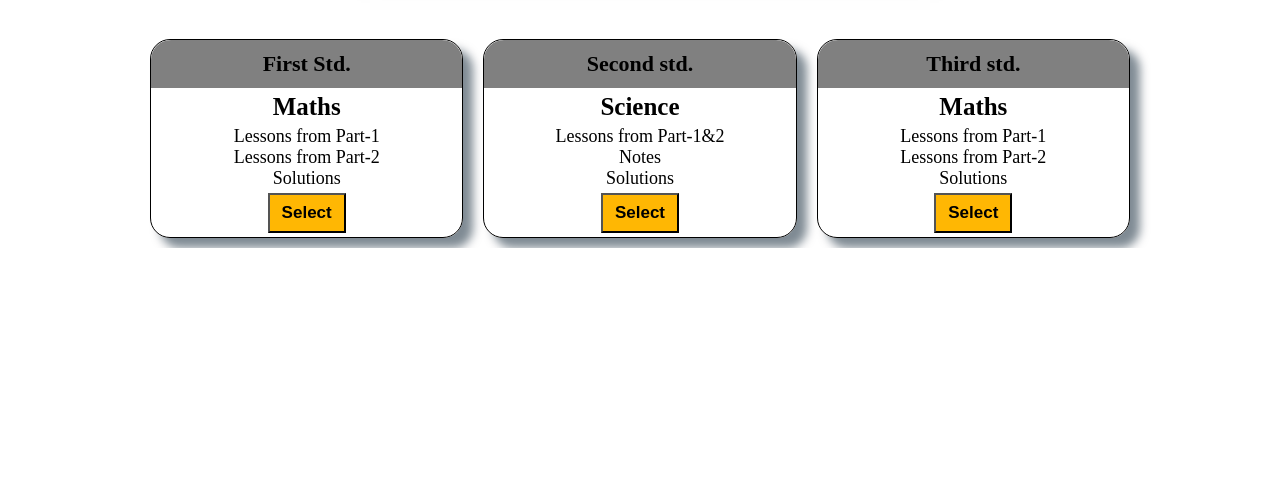
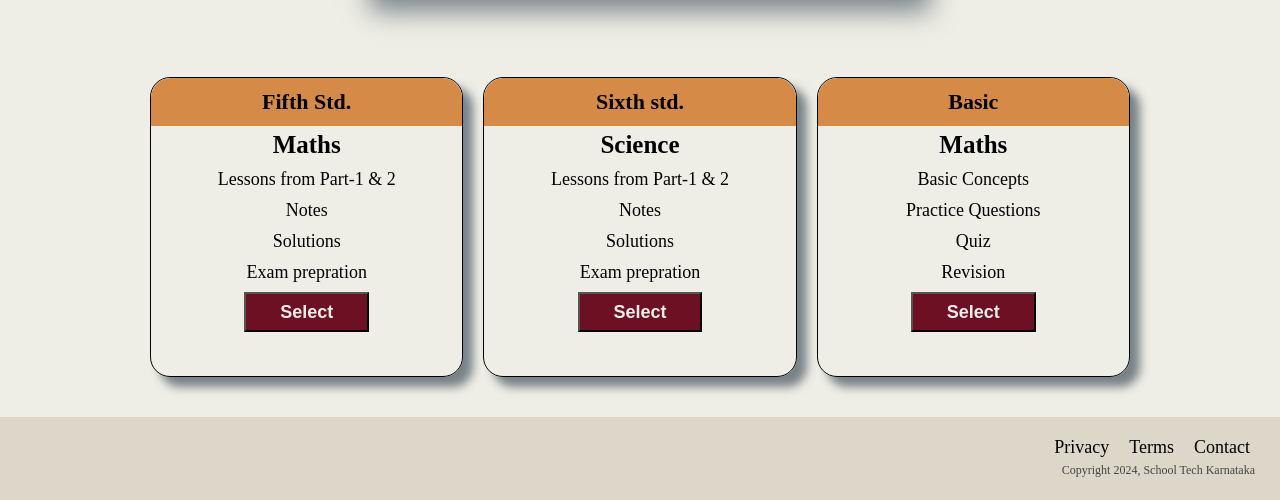
Before and after one commit to Aisha-hash/Landing_page, a plain HTML site: page index.html in a window 1280 px wide. Shown: the part 1018-1518 px from the top of the page. Before the commit the page ends 1266 px from the top, so only its background shows below. Drawn offline with Linux system fonts and the light colour scheme.

Commit message:
added footer

```diff
--- a/assets/css/styles.css
+++ b/assets/css/styles.css
@@ -10,8 +10,12 @@
 
 html {
     font-size: 62.5%;
-    background-color: rgb(255, 255, 255);
+    background-color: #efeee6;
+    scroll-behavior: smooth;
+    color: #000000;
 }
+
+
 
 li {
     list-style: none;
@@ -21,10 +25,18 @@ li {
 a {
     font-size: 1.8rem;
     text-decoration: none;
+    color: #EFEEE6;
 }
+
+a:hover {
+    cursor: pointer;
+}
+
+
 
 #page-wrapper {
     position: relative;
+
 }
 
 .grid {
@@ -37,7 +49,6 @@ a {
     width: 30vw;
     font-size: 1.5em;
     color: var(--header-color);
-    text-align: left;
 }
 
 header {
@@ -48,6 +59,7 @@ header {
     align-items: center;
     width: 100%;
     min-height: 75px;
+    background-color: #ddd7c9;
 }
 
 .container {
@@ -65,12 +77,16 @@ header {
 }
 
 .btn {
-    background-color: #ffb703;
+    background-color: #6d1024;
     margin: 4px;
     font-size: 1.7em;
     font-weight: 700;
-    width: 25%;
+    width: 40%;
     height: 40px;
+}
+
+.btn:hover {
+    cursor: pointer;
 }
 
 #header-img {
@@ -80,7 +96,7 @@ header {
 
 .navlink a {
     text-decoration: none;
-    color: var(--header-color);
+    color: #000000;
 }
 
 #navbar-list {
@@ -101,8 +117,9 @@ header {
     align-items: center;
     justify-content: center;
     text-align: center;
-    margin-top: 7%;
+    margin-top: 10%;
     height: 200px;
+
 }
 
 h2 {
@@ -124,7 +141,7 @@ h2 {
     height: 40px;
     border: 1px solid #023047;
     margin: 15px;
-    color: #023047;
+    color: #EFEEE6;
 }
 
 h3 {
@@ -143,7 +160,7 @@ h3 {
     display: flex;
     align-items: center;
     justify-content: center;
-    color: #219ebc;
+    color: #1e91d6;
     width: 20vw;
     font-size: 5.8em;
 }
@@ -153,7 +170,6 @@ h3 {
     flex-direction: column;
     justify-content: center;
     align-items: flex-start;
-    /* height: 125px; */
     width: 80vw;
     font-size: 1.4rem;
 }
@@ -181,9 +197,10 @@ h3 {
     font-size: 2.2em;
     font-weight: 600;
     padding: 0.5em;
-    background-color: gray;
+    background-color: #d58a48;
     width: 100%;
     border-radius: 20px 20px 0 0;
+
 }
 
 #classes {
@@ -199,4 +216,39 @@ h3 {
     border: 1px solid #000;
     border-radius: 20px;
     box-shadow: 10px 10px 10px rgba(0, 23, 41, 0.5);
+    padding-bottom: 10px;
+    height: 300px;
 }
+
+.levels>ul>li {
+    padding: 5px 0;
+}
+
+footer {
+    margin-top: 30px;
+    background-color: #ddd7c9;
+    padding: 20px;
+}
+
+.footer {
+    display: flex;
+    justify-content: flex-end;
+}
+
+.footer>li {
+    padding: 0 10px;
+
+}
+
+.footer>li>a {
+    color: #000000;
+
+}
+
+footer>span {
+    margin: 5px;
+    display: flex;
+    justify-content: flex-end;
+    font-size: 1.2em;
+    color: #444;
+}
--- a/index.html
+++ b/index.html
@@ -13,10 +13,12 @@
     <script src="https://kit.fontawesome.com/yourcode.js" crossorigin="anonymous"></script>
     <script src="https://kit.fontawesome.com/2cdbe7a2a5.js" crossorigin="anonymous"></script>
 </head>
+
+<body>
     <div id="page-wrapper">
         <header id="header">
-        <div class="logo"><img src="./assets/School Tech.png" alt="logo of School tech Karnataka" loading="lazy"
-                id="header-img">
+            <div class="logo"><img src="./assets/School Tech Karnataka.png" alt="logo of School tech Karnataka"
+                    loading="lazy" id="header-img">
             </div>
             <div class="title">
                 <h1>School Tech Karnataka</h1>
@@ -33,7 +35,7 @@
 
         <main>
             <section class="heading">
-            <h2>Karnataka Stateboard classes</h2>
+                <h2>Karnataka School Examination and Assessment Board</h2>
                 <form action="https://www.freecodecamp.com/email-submit" id="form">
                     <input type="email" placeholder="Enter your email address" id="email" name="email">
                     <input type="submit" value="Get Started" id="submit" class="btn">
@@ -45,7 +47,8 @@
                         <div class="icon"><i class="fa-solid fa-book"></i></i></div>
                         <div class="description">
                             <h3>Easy Learning</h3>
-                        <p>The curriculum is explained in easy and understandable manner so that students can enjoy the
+                            <p>The curriculum is explained in easy and understandable manner so that students can enjoy
+                                the
                                 learning process.</p>
                         </div>
                     </div>
@@ -60,7 +63,8 @@
                         <div class="icon"><i class="fa-solid fa-wand-sparkles"></i></div>
                         <div class="description">
                             <h3>Secure good Marks</h3>
-                        <p>With our easy to understand way of teaching, learning is made fun. Having in depth knowledge
+                            <p>With our easy to understand way of teaching, learning is made fun. Having in depth
+                                knowledge
                                 makes you stand out and therefore secure good marks in the examinations</p>
                         </div>
                     </div>
@@ -74,45 +78,63 @@
                 </section>
                 <section id="classes">
                     <div class="levels">
-                    <div class="standard">First Std.</div>
+                        <div class="standard">Fifth Std.</div>
                         <h2>Maths</h2>
                         <ul>
-                        <li>Lessons from Part-1</li>
-                        <li>Lessons from Part-2</li>
+                            <li>Lessons from Part-1 & 2</li>
+                            <li>Notes</li>
                             <li>Solutions</li>
+                            <li>Exam prepration</li>
                         </ul>
-                    <button class="btn">Select</button>
+                        <button class="btn"><a
+                                href="https://www.youtube.com/playlist?list=PLpHCSdTVZTXTqWnnaMOEP9zqqR7o8OdpP"
+                                target="_blank" rel="no-referrer">Select</a></button>
                     </div>
 
                     <div class="levels">
-                    <div class="standard">Second std.</div>
+                        <div class="standard">Sixth std.</div>
                         <h2>Science</h2>
                         <ul>
-                        <li>Lessons from Part-1&2</li>
+                            <li>Lessons from Part-1 & 2</li>
                             <li>Notes</li>
                             <li>Solutions</li>
+                            <li>Exam prepration</li>
                         </ul>
-                    <button class="btn">Select</button>
+                        <button class="btn"><a
+                                href="https://www.youtube.com/playlist?list=PLpHCSdTVZTXRTycNCdF0TvZnb9MFInlsX"
+                                target="_blank" rel="no-referrer">Select</a></button>
                     </div>
 
                     <div class="levels">
-                    <div class="standard">Third std.</div>
+                        <div class="standard">Basic</div>
                         <h2>Maths</h2>
                         <ul>
-                        <li>Lessons from Part-1</li>
-                        <li>Lessons from Part-2</li>
-                        <li>Solutions</li>
+                            <li>Basic Concepts</li>
+                            <li>Practice Questions</li>
+                            <li>Quiz</li>
+                            <li>Revision</li>
                         </ul>
-                    <button class="btn">Select</button>
+                        <button class="btn"><a
+                                href="https://www.youtube.com/playlist?list=PLpHCSdTVZTXR1Aybxiwxt_LfaKdFaM7zI"
+                                target="_blank" rel="no-referrer">Select</a></button>
                     </div>
-        </div>
+
             </div>
             </section>
         </main>
 
-<footer></footer>
+        <footer>
+            <ul class="footer">
+                <li><a href="#">Privacy</a></li>
+                <li><a href="#">Terms</a></li>
+                <li><a href="#">Contact</a></li>
 
-<body>
+            </ul>
+            <span>Copyright 2024, School Tech Karnataka</span>
+        </footer>
+    </div>
+
+
 
 </body>
 </div>
```
Also changed, not shown: assets/School Tech Karnataka.png (added), assets/School Tech.png (deleted). Lines whose indentation alone changed are shown as unchanged.
